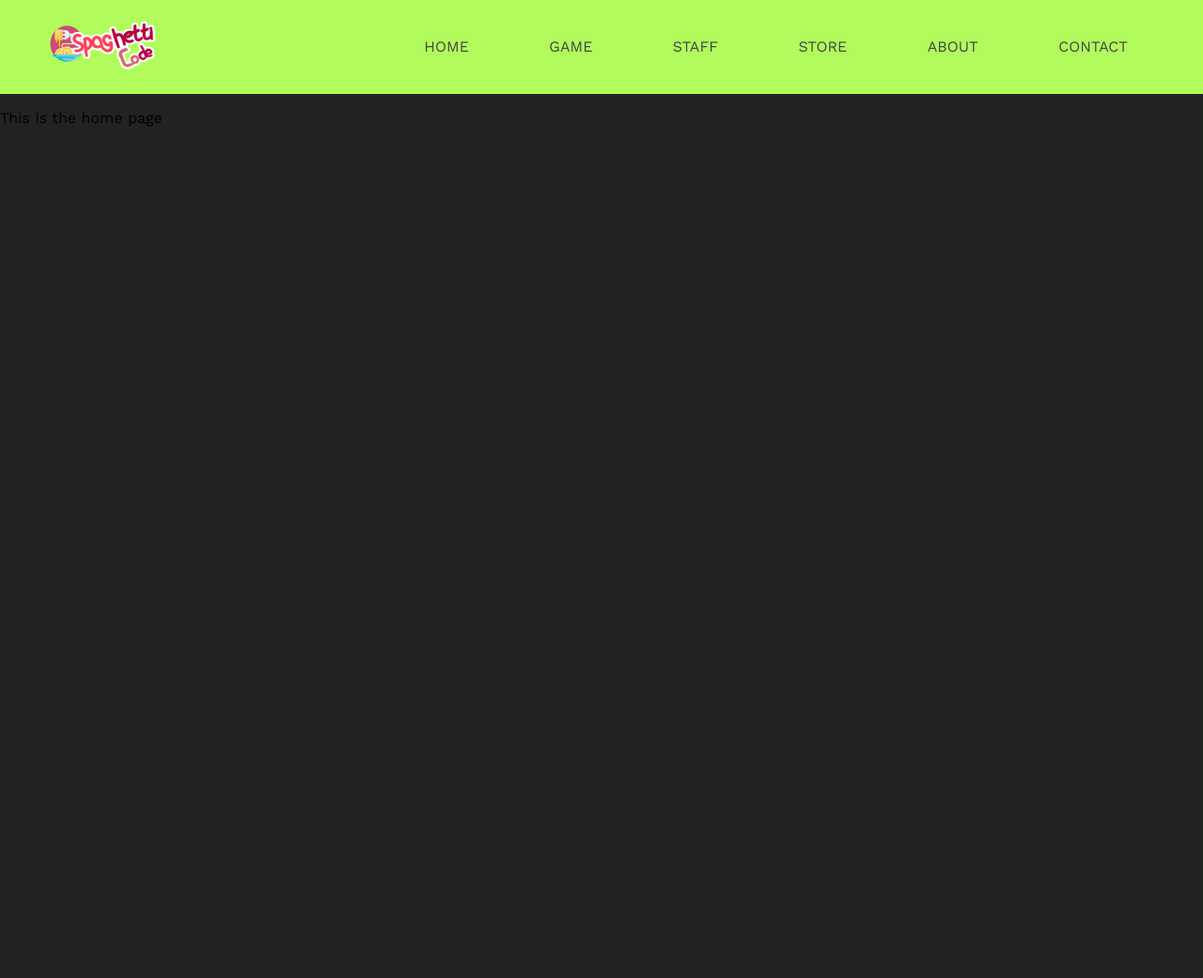
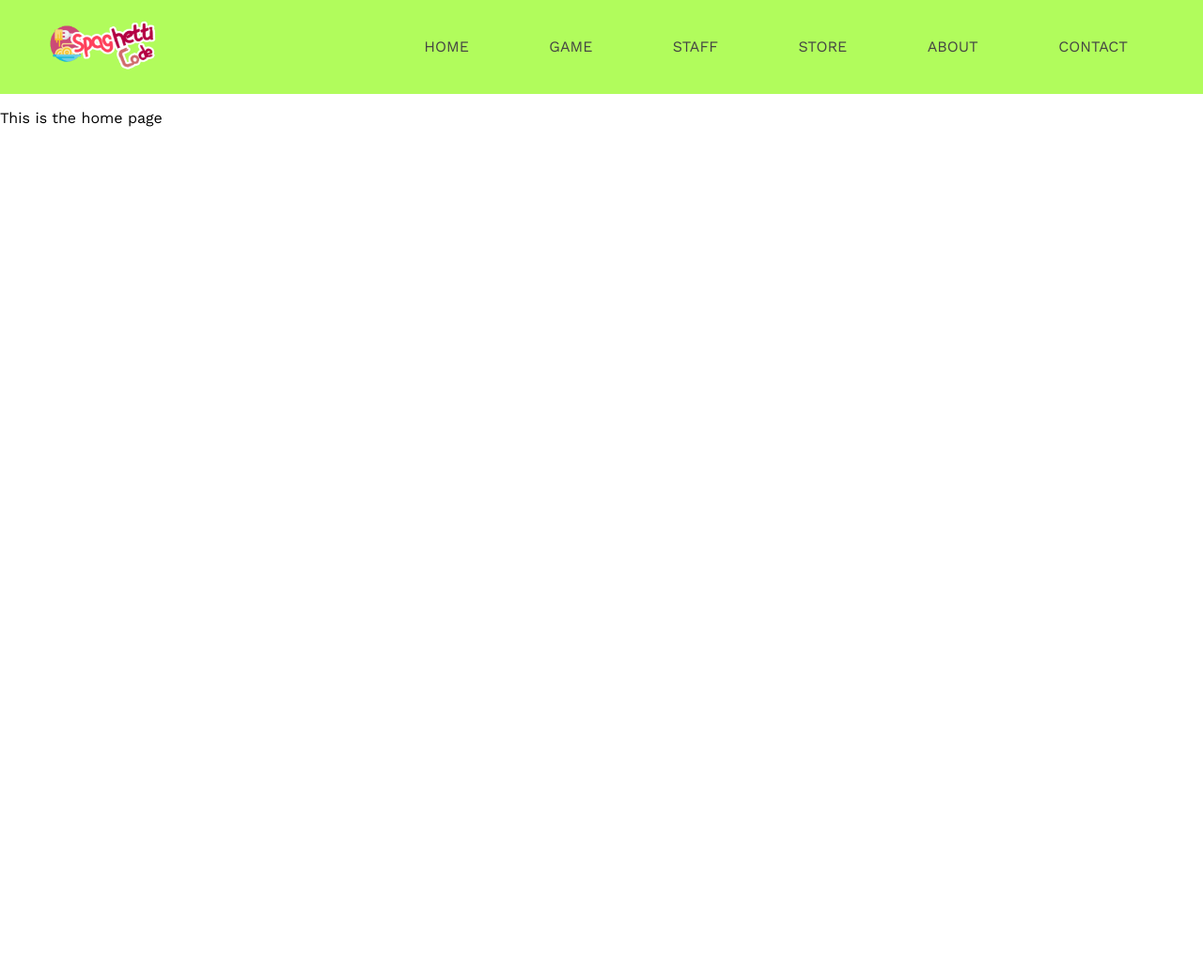
Before and after one commit to zagiri/GameDev, a PHP site: page / in a window 1280 px wide. Shown: the top 1041 px of the page at 94% size. Run offline with PHP 8.4, Linux system fonts and the light colour scheme.

Commit message:
Changed background to white

```diff
--- a/stylesheet.css
+++ b/stylesheet.css
@@ -5,7 +5,7 @@
 
 
 body {
-    background:#222;
+    background: #FFFFFF;
     font-family: "Work Sans", sans-serif;
     font-weight: 400;
 
```
